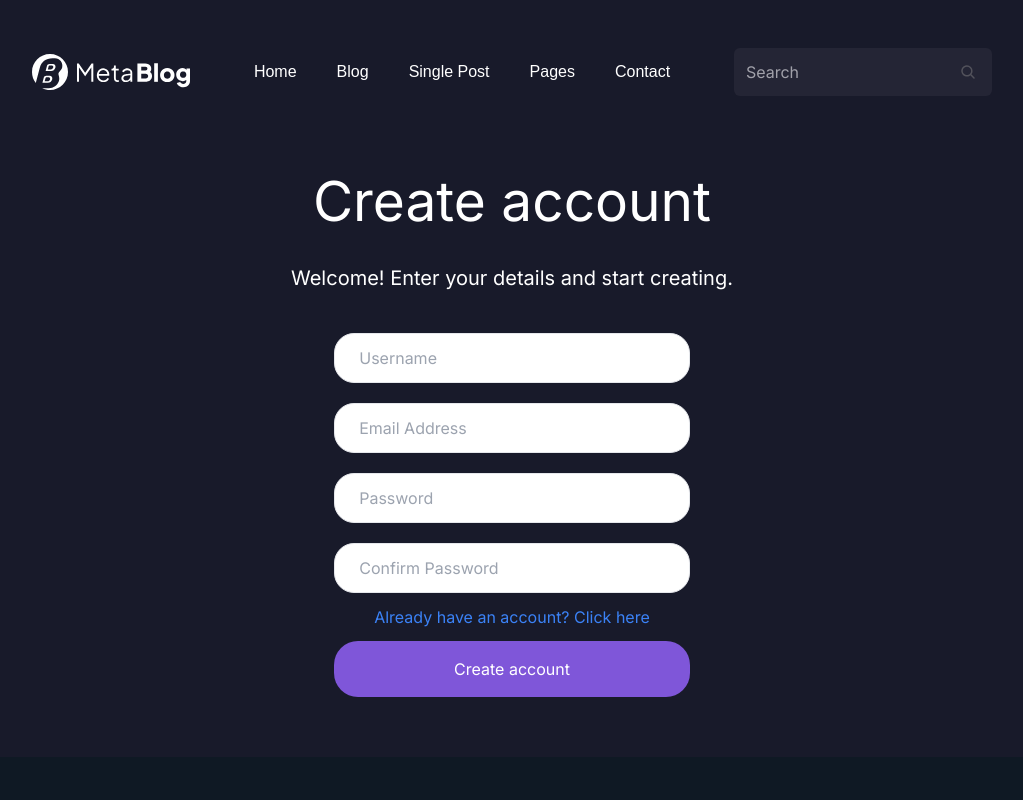
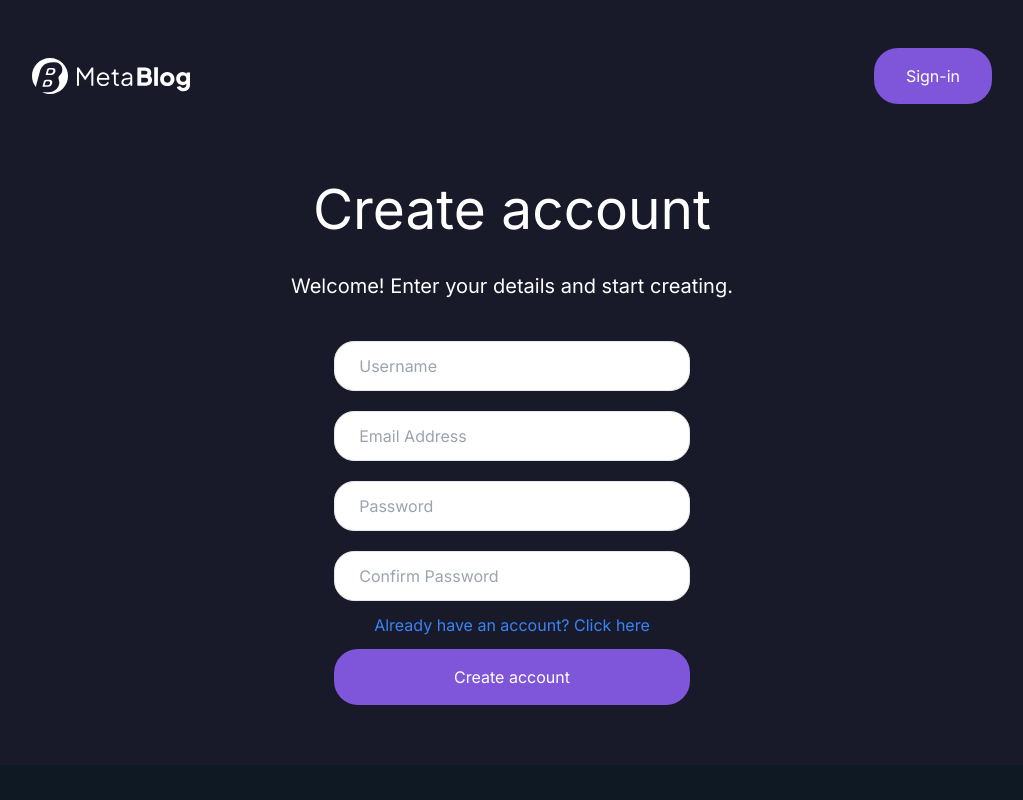
Before and after one commit to AmirNBK/blog, a Next.js app: page /sign-in in a window 1280 px wide. Shown: the top 800 px of the page, without its empty margins (128-1151 px from the left). Built offline with nearby package versions, Linux system fonts and the light colour scheme.

Commit message:
debugged the homepage to only show the published posts

```diff
--- a/app/admin-panel/page.tsx
+++ b/app/admin-panel/page.tsx
@@ -40,7 +40,7 @@ const AdminPanel: React.FC = () => {
             const res = await fetch('http://localhost:3000/api/posts/getPosts');
             const data = await res.json();
             setPosts(data);
-            setFilteredPosts(data); // Initially show all posts
+            setFilteredPosts(data);
         } catch (error) {
             console.error('Error fetching posts:', error);
         } finally {
--- a/app/layout.tsx
+++ b/app/layout.tsx
@@ -1,6 +1,7 @@
 import type { Metadata } from "next";
 import { Inter } from "next/font/google";
 import "./globals.css";
+import { AppProvider } from '@/context/AppContext';
 
 const inter = Inter({ subsets: ["latin"] });
 
@@ -16,7 +17,9 @@ export default function RootLayout({
 }>) {
   return (
     <html lang="en">
-      <body className={inter.className}>{children}</body>
+      <AppProvider>
+        <body className={inter.className}>{children}</body>
+      </AppProvider>
     </html>
   );
 }
--- a/components/LatestPosts.tsx/LatestPosts.tsx
+++ b/components/LatestPosts.tsx/LatestPosts.tsx
@@ -21,22 +21,21 @@ interface Post {
     comments: Comment[];
 }
 
-interface Comment {
-    // Add properties if the comments array is supposed to hold data
-}
+interface Comment { }
 
 interface LatestPostsProps {
     posts: Post[];
 }
 
 const LatestPosts: React.FC<LatestPostsProps> = ({ posts }) => {
+    const activePosts = posts.filter((post) => new Date(post.publishDate) <= new Date());
 
     return (
         <div className={styles.latestPostsContainer}>
             <h1 className={styles.heading}>Latest Posts</h1>
 
             <div className={styles.posts}>
-                {posts.map((item) => (
+                {activePosts.map((item) => (
                     <PostCard
                         key={item._id}
                         imageUrl={viewImage}
--- a/components/NavBar/MenuItem.tsx
+++ b/components/NavBar/MenuItem.tsx
@@ -1,9 +1,10 @@
 import React from 'react';
 import styles from './NavBar.module.css';
+import Link from 'next/link';
 
 
-const MenuItem = ({ label }: { label: string }) => {
-  return <div className={styles.menuItem}>{label}</div>;
+const MenuItem = ({ label, link }: { label: string, link: string }) => {
+  return <Link href={link} className={styles.menuItem}>{label}</Link>;
 };
 
 export default MenuItem;
--- a/components/NavBar/NavBar.module.css
+++ b/components/NavBar/NavBar.module.css
@@ -7,53 +7,12 @@
     justify-content: space-between;
 }
 
-.menuContainer {
-    display: flex;
-    min-width: 240px;
-    align-items: center;
-    gap: 21px;
-    justify-content: start;
-    flex-wrap: wrap;
-}
-
-@media (max-width: 991px) {
-    .menuContainer {
-        max-width: 100%;
-    }
-}
-
-.menu {
-    display: flex;
-    align-items: center;
-    gap: 40px;
-    color: #fff;
-    justify-content: center;
-    font: 16px Work Sans, sans-serif;
-}
-
-.menuItem {
-    cursor: pointer;
-}
-
-.searchBarContainer {
-    position: relative;
+  .profileAvatar {
+    width: 45px;
+    height: 45px;
   }
 
-  .searchInput {
-    background-color: #242535;
-    border-radius: 6px;
-    padding: 12px;
-    outline: none;
-    color: white;
+
+  .logo {
+    cursor: pointer;
   }
-
-  .searchInput::placeholder {
-    color: #A1A1AA;
-  }
-
-  .searchIcon {
-    position: absolute;
-    right: 16px;
-    top: 50%;
-    transform: translateY(-50%);
-  }
--- a/components/NavBar/NavBar.tsx
+++ b/components/NavBar/NavBar.tsx
@@ -1,23 +1,40 @@
+'use client';
 import React from 'react';
 import styles from './NavBar.module.css';
-import MenuItem from './MenuItem';
 import Image from 'next/image';
-import logo from '@/assets/icons/Logo.svg'
-import SearchBar from './SearchBar';
+import logo from '@/assets/icons/Logo.svg';
+import { useRouter } from 'next/navigation'
+import { useAppContext } from '@/context/AppContext';
+import profile from '@/assets/icons/emptyUser.png'
+import Link from 'next/link';
+import PrimaryButton from '../PrimaryButton/PrimaryButton';
 
-const menuItems = ['Home', 'Blog', 'Single Post', 'Pages', 'Contact'];
+const NavBar: React.FC = () => {
+    const router = useRouter()
+    const { isLoggedIn } = useAppContext();
 
-const NavBar = () => {
     return (
         <header className={styles.header}>
             <nav className={styles.container}>
-                <Image loading="lazy" src={logo} className={styles.logo} alt="Company logo" />
-                <div className={styles.menu}>
-                    {menuItems.map((item, index) => (
-                        <MenuItem key={index} label={item} />
-                    ))}
-                </div>
-                <SearchBar />
+                <Image loading="lazy" src={logo} className={styles.logo} alt="Company logo"
+                    onClick={() => {
+                        router.push('/')
+                    }}
+                />
+
+                {isLoggedIn ?
+                    <Link href={'/my-posts'}>
+                        <Image src={profile} alt='profile' className={styles.profileAvatar} />
+                    </Link>
+                    :
+                    <PrimaryButton text='Sign-in' hasIcon={false}
+                        onClick={() => {
+                            router.push('/sign-in')
+                        }}
+                    />
+                }
+
+
             </nav>
         </header>
     );
--- a/components/NavBar/SearchBar.tsx
+++ /dev/null
@@ -1,23 +0,0 @@
-import Image from 'next/image';
-import React from 'react';
-import searchIcon from '@/assets/icons/search.svg'
-import styles from './NavBar.module.css';
-
-
-const SearchBar = ({ placeholder }: { placeholder?: string }) => {
-    return (
-        <div className={styles.searchBarContainer}>
-            <input
-                placeholder={placeholder || 'Search'}
-                className={styles.searchInput}
-            />
-            <Image
-                src={searchIcon}
-                alt='searchIcon'
-                className={styles.searchIcon}
-            />
-        </div>
-    );
-};
-
-export default SearchBar;
--- a/context/AppContext.js
+++ b/context/AppContext.js
@@ -1,5 +1,5 @@
 'use client';
-import React, { createContext, useContext, useState } from 'react';
+import React, { createContext, useContext, useEffect, useState } from 'react';
 
 const AppContext = createContext();
 
@@ -9,6 +9,14 @@ export const useAppContext = () => {
 
 export const AppProvider = ({ children }) => {
     const [isSignUp, setIsSignUp] = useState(true);
+    const [isLoggedIn, setIsLoggedIn] = useState(false);
+
+    useEffect(() => {
+        const token = localStorage.getItem('token');
+        if (token) {
+            setIsLoggedIn(true);
+        }
+    }, []);
 
     const toggleSignUpLogin = () => {
         setIsSignUp((prev) => !prev);
@@ -17,6 +25,8 @@ export const AppProvider = ({ children }) => {
     const value = {
         isSignUp,
         toggleSignUpLogin,
+        isLoggedIn,
+        setIsLoggedIn
     };
 
     return (
```
